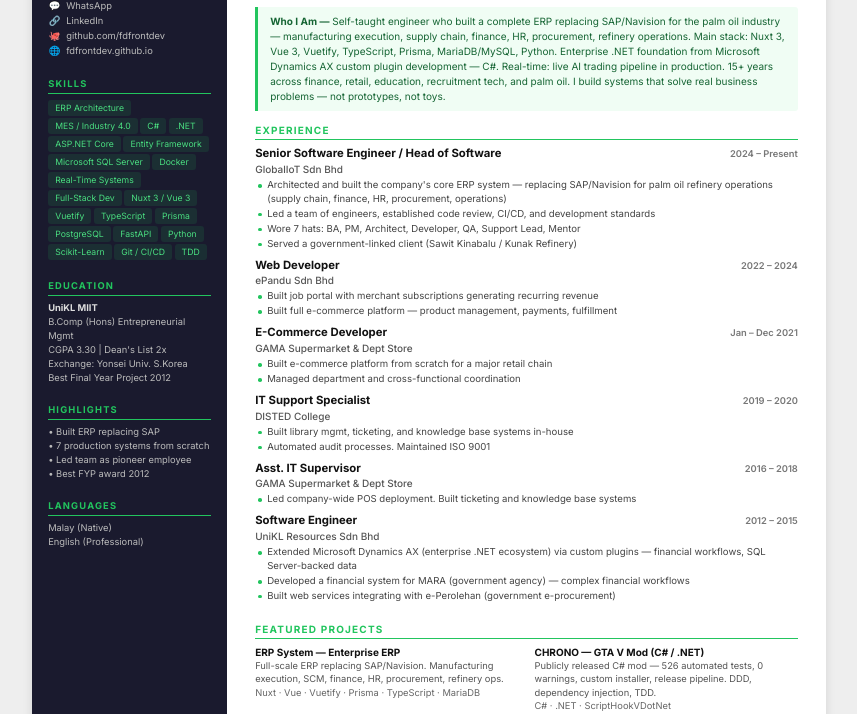
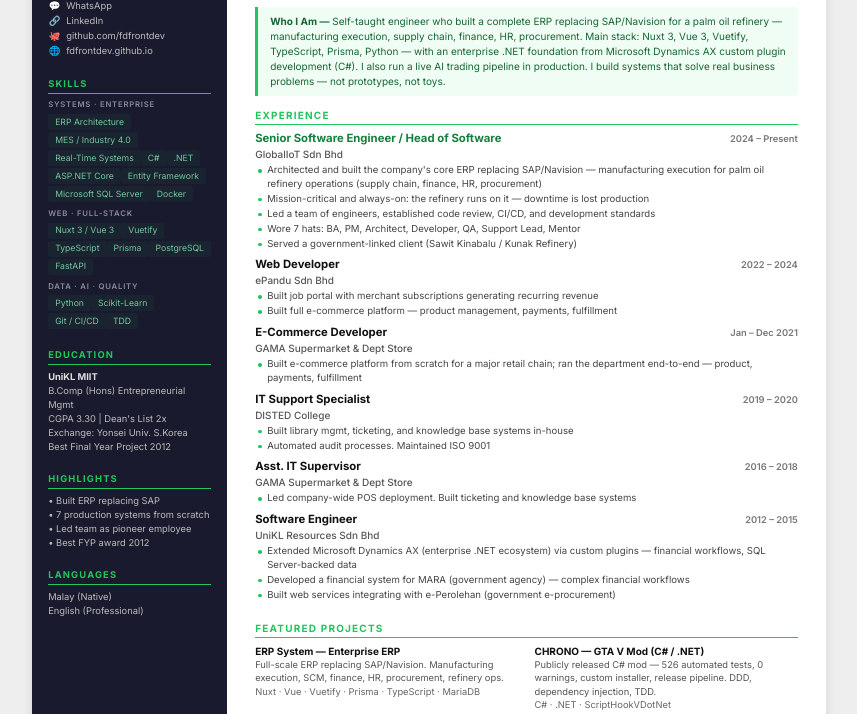
Before and after one commit to fdfrontdev/web-profile-deploy, a website: page resume.html in a window 1280 px wide. Shown: the part 116-830 px from the top of the page, without its empty margins (211-1068 px from the left). Drawn offline with Linux system fonts and the light colour scheme.

Commit message:
resume v3.2: story lens pass — stakes in hook, MES/manufacturing-execution vocab in flagship bullets, director's accent on flagship role, skills clustered x3, muted pills, freelance value line, references line

```diff
--- a/resume.html
+++ b/resume.html
@@ -78,12 +78,24 @@
 
   .sidebar .tag {
       display: inline-block;
-    background: rgba(34, 197, 94, 0.12);
-    color: #4ade80;
+      background: rgba(34, 197, 94, 0.06);
+      color: #74c69d;
       font-size: 6.5pt;
       padding: 1.5px 7px;
       border-radius: 3px;
       margin: 1px 0;
+    }
+
+    .skills-cluster {
+      margin-top: 5px;
+    }
+    .skills-cluster-name {
+      font-size: 5.8pt;
+      font-weight: 600;
+      color: #8a8a9a;
+      text-transform: uppercase;
+      letter-spacing: 0.8px;
+      margin-bottom: 2px;
     }
 
   .sidebar .item {
@@ -264,26 +276,18 @@
     <div>
           <h3>Skills</h3>
           <div class="item">
-        <span class="tag">ERP Architecture</span>
-        <span class="tag">MES / Industry 4.0</span>
-        <span class="tag">C#</span>
-        <span class="tag">.NET</span>
-        <span class="tag">ASP.NET Core</span>
-        <span class="tag">Entity Framework</span>
-        <span class="tag">Microsoft SQL Server</span>
-        <span class="tag">Docker</span>
-        <span class="tag">Real-Time Systems</span>
-        <span class="tag">Full-Stack Dev</span>
-        <span class="tag">Nuxt 3 / Vue 3</span>
-        <span class="tag">Vuetify</span>
-        <span class="tag">TypeScript</span>
-        <span class="tag">Prisma</span>
-        <span class="tag">PostgreSQL</span>
-        <span class="tag">FastAPI</span>
-        <span class="tag">Python</span>
-        <span class="tag">Scikit-Learn</span>
-        <span class="tag">Git / CI/CD</span>
-        <span class="tag">TDD</span>
+            <div class="skills-cluster">
+              <div class="skills-cluster-name">Systems · Enterprise</div>
+              <span class="tag">ERP Architecture</span><span class="tag">MES / Industry 4.0</span><span class="tag">Real-Time Systems</span><span class="tag">C#</span><span class="tag">.NET</span><span class="tag">ASP.NET Core</span><span class="tag">Entity Framework</span><span class="tag">Microsoft SQL Server</span><span class="tag">Docker</span>
+            </div>
+            <div class="skills-cluster">
+              <div class="skills-cluster-name">Web · Full-Stack</div>
+              <span class="tag">Nuxt 3 / Vue 3</span><span class="tag">Vuetify</span><span class="tag">TypeScript</span><span class="tag">Prisma</span><span class="tag">PostgreSQL</span><span class="tag">FastAPI</span>
+            </div>
+            <div class="skills-cluster">
+              <div class="skills-cluster-name">Data · AI · Quality</div>
+              <span class="tag">Python</span><span class="tag">Scikit-Learn</span><span class="tag">Git / CI/CD</span><span class="tag">TDD</span>
+            </div>
           </div>
         </div>
 
@@ -316,7 +320,7 @@
         <div style="margin-top: auto;">
           <h3>Availability</h3>
                 <div class="item">
-            Full-Time<br>Freelance Consulting<br>Remote Worldwide
+                  Full-Time<br>Freelance Consulting — replacements in months, not millions<br>Remote Worldwide
                 </div>
           <div class="item" style="margin-top:10px;color:#8a8a9a;font-size:6.5pt;line-height:1.5;">
             🏗️ Built under <strong style="color:#bbb;">FIRDAUS BUILDS</strong> — one rule: if it doesn't work for real people, it doesn't ship.
@@ -328,12 +332,12 @@
   <div class="main">
     <div class="header">
       <h1>Mohamad Firdaus</h1>
-      <div class="hook">Built an ERP that replaced SAP, from scratch.</div>
+      <div class="hook">Built an ERP that replaced SAP, from scratch — a refinery runs on it.</div>
       <div class="sub">Senior Software Engineer · 15+ Years · Full-Stack · C# / .NET · Real-Time Systems · Balik Pulau, Penang</div>
     </div>
 
     <div class="value-prop">
-      <strong>Who I Am —</strong> Self-taught engineer who built a complete ERP replacing SAP/Navision for the palm oil industry — manufacturing execution, supply chain, finance, HR, procurement, refinery operations. Main stack: Nuxt 3, Vue 3, Vuetify, TypeScript, Prisma, MariaDB/MySQL, Python. Enterprise .NET foundation from Microsoft Dynamics AX custom plugin development — C#. Real-time: live AI trading pipeline in production. 15+ years across finance, retail, education, recruitment tech, and palm oil. I build systems that solve real business problems — not prototypes, not toys.
+          <strong>Who I Am —</strong> Self-taught engineer who built a complete ERP replacing SAP/Navision for a palm oil refinery — manufacturing execution, supply chain, finance, HR, procurement. Main stack: Nuxt 3, Vue 3, Vuetify, TypeScript, Prisma, Python — with an enterprise .NET foundation from Microsoft Dynamics AX custom plugin development (C#). I also run a live AI trading pipeline in production. I build systems that solve real business problems — not prototypes, not toys.
         </div>
 
     <div>
@@ -341,12 +345,13 @@
 
       <div class="exp-item">
         <div class="exp-header">
-          <span class="title">Senior Software Engineer / Head of Software</span>
+                  <span class="title" style="color:#15803d;">Senior Software Engineer / Head of Software</span>
                   <span class="period">2024 – Present</span>
                 </div>
                 <div class="exp-company">GlobalIoT Sdn Bhd</div>
                 <ul class="exp-bullets">
-          <li>Architected and built the company's core ERP system — replacing SAP/Navision for palm oil refinery operations (supply chain, finance, HR, procurement, operations)</li>
+                  <li>Architected and built the company's core ERP replacing SAP/Navision — manufacturing execution for palm oil refinery operations (supply chain, finance, HR, procurement)</li>
+                  <li>Mission-critical and always-on: the refinery runs on it — downtime is lost production</li>
                   <li>Led a team of engineers, established code review, CI/CD, and development standards</li>
                   <li>Wore 7 hats: BA, PM, Architect, Developer, QA, Support Lead, Mentor</li>
                   <li>Served a government-linked client (Sawit Kinabalu / Kunak Refinery)</li>
@@ -372,8 +377,7 @@
         </div>
         <div class="exp-company">GAMA Supermarket &amp; Dept Store</div>
         <ul class="exp-bullets">
-          <li>Built e-commerce platform from scratch for a major retail chain</li>
-          <li>Managed department and cross-functional coordination</li>
+                  <li>Built e-commerce platform from scratch for a major retail chain; ran the department end-to-end — product, payments, fulfillment</li>
                 </ul>
       </div>
 
@@ -453,7 +457,8 @@
     <div class="closer">
       <strong>Why hire me?</strong> I replaced SAP with a custom ERP. I built 7 production systems from zero.
       15 years of self-taught engineering across 5 industries. I lead teams, architect solutions, and ship
-      code that works. <strong>Most engineers write code. I build businesses.</strong>
+      code that works. <strong>Most engineers write code. I build businesses.</strong><br>
+      <span style="font-weight:400;">References available on request.</span>
     </div>
   </div>
 
```
Also changed, not shown: 2 other files. Lines whose indentation alone changed are shown as unchanged.
